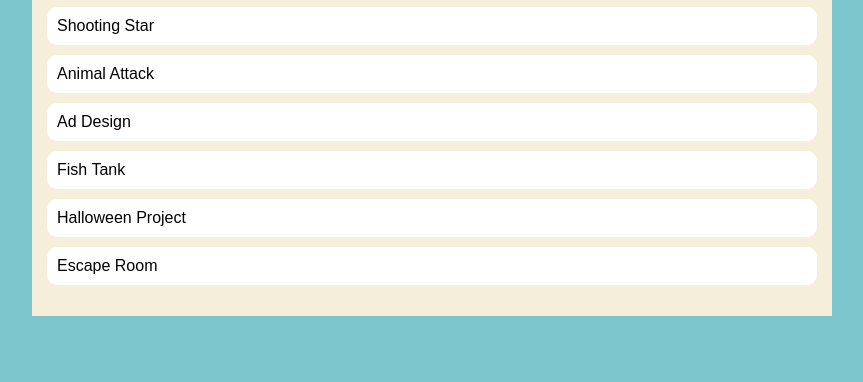
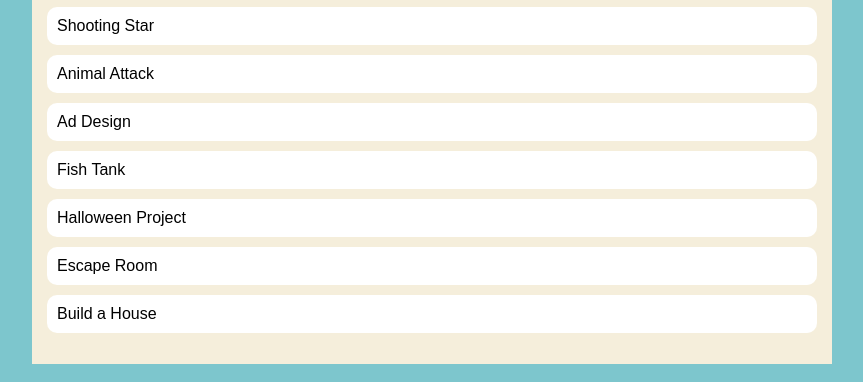
Before and after one commit to carlosbetancourt7/carlosbetancourt7.github.io, a plain HTML site: page portfolio.html in a window 1280 px wide. Shown: the part 446-828 px from the top of the page, without its empty margins (208-1071 px from the left). Before the commit the page ends 800 px from the top, so only its background shows below. Drawn offline with Linux system fonts and the light colour scheme.

Commit message:
Added build a house to portfolio

```diff
--- a/portfolio.html
+++ b/portfolio.html
@@ -60,6 +60,9 @@
                 <li>
                     <a href="https://www.khanacademy.org/computer-programming/team-sandage_betancourt_smith_pineda/5721069976141824" target="_blank">Escape Room</a>
                 </li>
+                <li>
+                    <a href="https://www.khanacademy.org/computer-programming/superdome/4981318909280256" target="_blank">Build a House</a>
+                </li>
             </ul>
         </div>
       </main>
```
